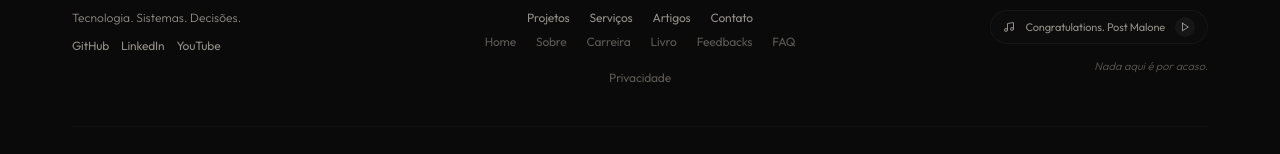
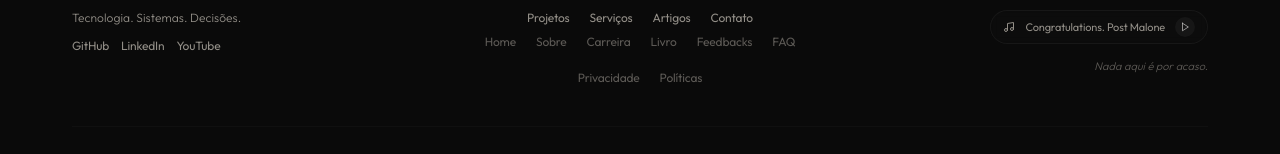
Before and after one commit to TalissonDeevv/talisson-souza-showcase-0d8b5f01, a React (Vite) app: page /faq in a window 1280 px wide. Shown: the part 2530-2684 px from the top of the page. Built offline with nearby package versions, Linux system fonts and the light colour scheme; grey boxes are pictures that could not be loaded.

Commit message:
Preceding changes

```diff
--- a/src/components/layout/Footer.tsx
+++ b/src/components/layout/Footer.tsx
@@ -34,7 +34,8 @@ const Footer = () => {
   { name: "Livro", path: "/livro" },
   { name: "Feedbacks", path: "/feedbacks" },
   { name: "FAQ", path: "/faq" },
-  { name: "Privacidade", path: "/politica-de-privacidade" }] :
+  { name: "Privacidade", path: "/politica-de-privacidade" },
+  { name: "Políticas", path: "/politicas" }] :
   [
   { name: "Home", path: "/en-us" },
   { name: "About", path: "/en-us/about" },
```
